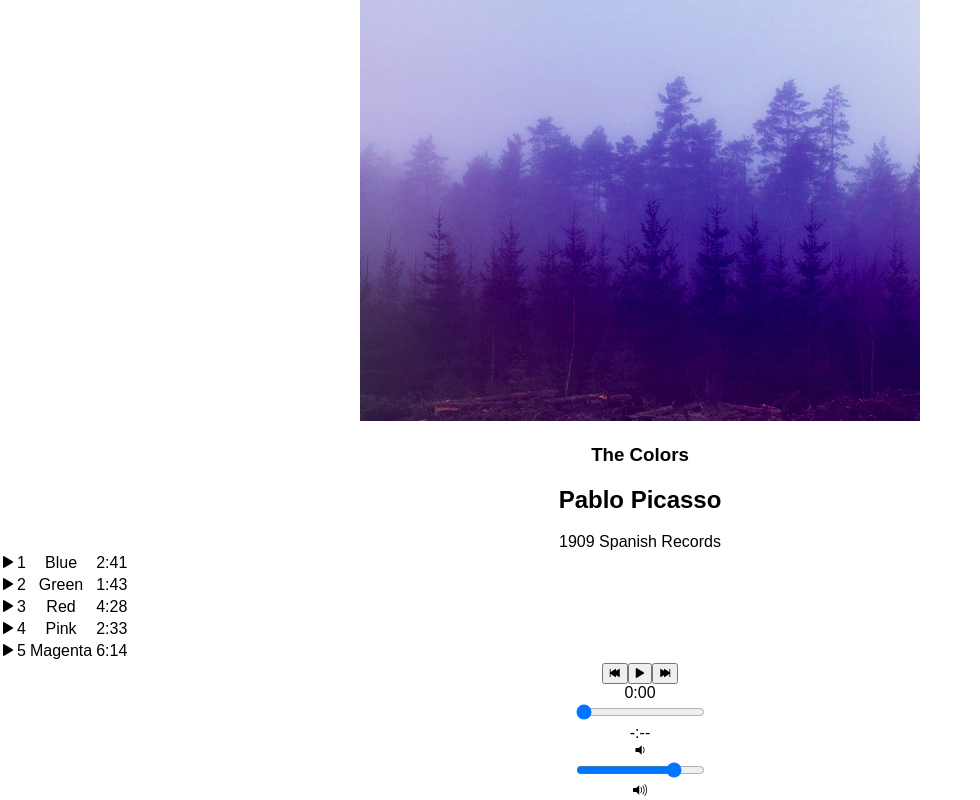
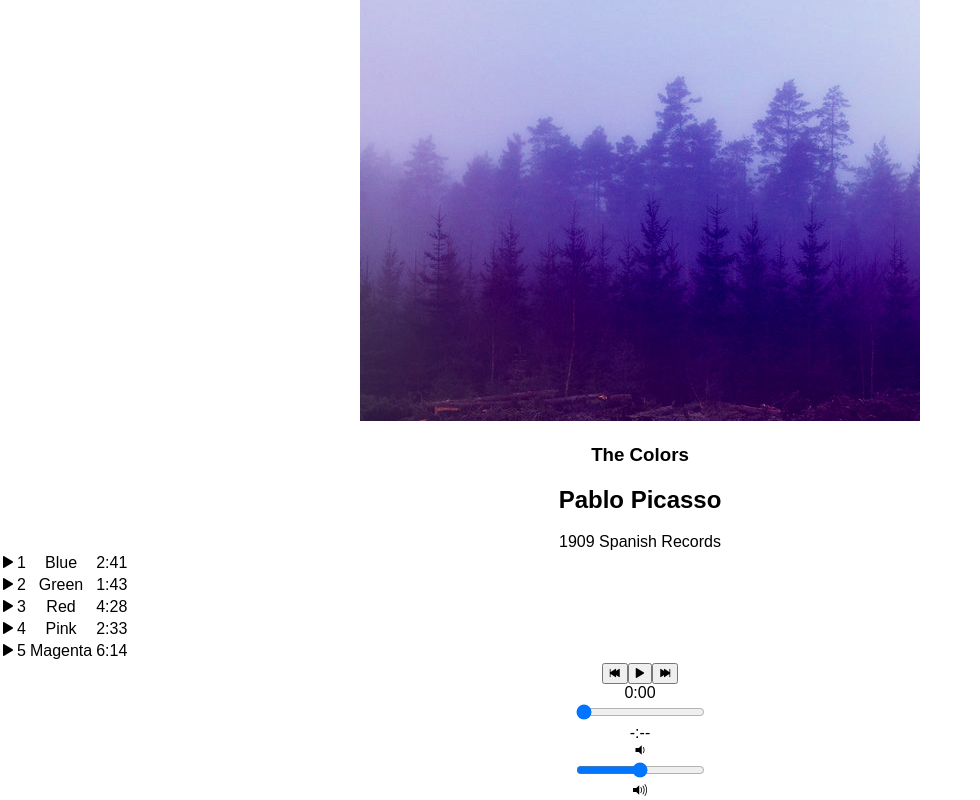
Before and after one commit to EdwardRBurton/Bloc-jams-react, a React (Create React App) app: page /album/the-colors in a window 1280 px wide. Shown: the part 237-1037 px from the top of the page, without its empty margins (0-980 px from the left). Built offline with nearby package versions, Linux system fonts and the light colour scheme.

Commit message:
Adding Volume Slider

```diff
--- a/src/components/Album.js
+++ b/src/components/Album.js
@@ -111,6 +111,12 @@ class Album extends Component {
       return output;
     }
 
+    handleVolumeChange (e){
+      const newVolume = e.target.value;
+      this.audioElement.volume = newVolume;
+      this.setState({ volume: newVolume });
+
+    }
 
   render() {
     return (
@@ -151,6 +157,7 @@ class Album extends Component {
            handlePrevClick={() => this.handlePrevClick()}
            handleNextClick={() => this.handleNextClick()}
            handleTimeChange={(e) => this.handleTimeChange(e)}
+           handleVolumeChange={(e) => this.handleVolumeChange(e)}
            formatTime={(e) => this.formatTime(e)}
          />
     </section>);
--- a/src/components/PlayerBar.js
+++ b/src/components/PlayerBar.js
@@ -29,8 +29,16 @@ import React, { Component } from 'react';
              <div className="total-time">{this.props.formatTime(this.props.duration)}</div>
         </section>
         <section id="volume-control">
-          <div className="icon ion-volume-low"></div>
-          <input type="range" className="seek-bar" value="80" />
+          <div className="icon ion-volume-low">{this.props.currentVolume}</div>
+          <input
+            type="range"
+            className="seek-bar"
+            value={this.props.volume}
+            max="1"
+            min="0"
+            step="0.001"
+            onChange={this.props.handleVolumeChange}
+          />
           <div className="icon ion-volume-high"></div>
         </section>
        </section>
```
